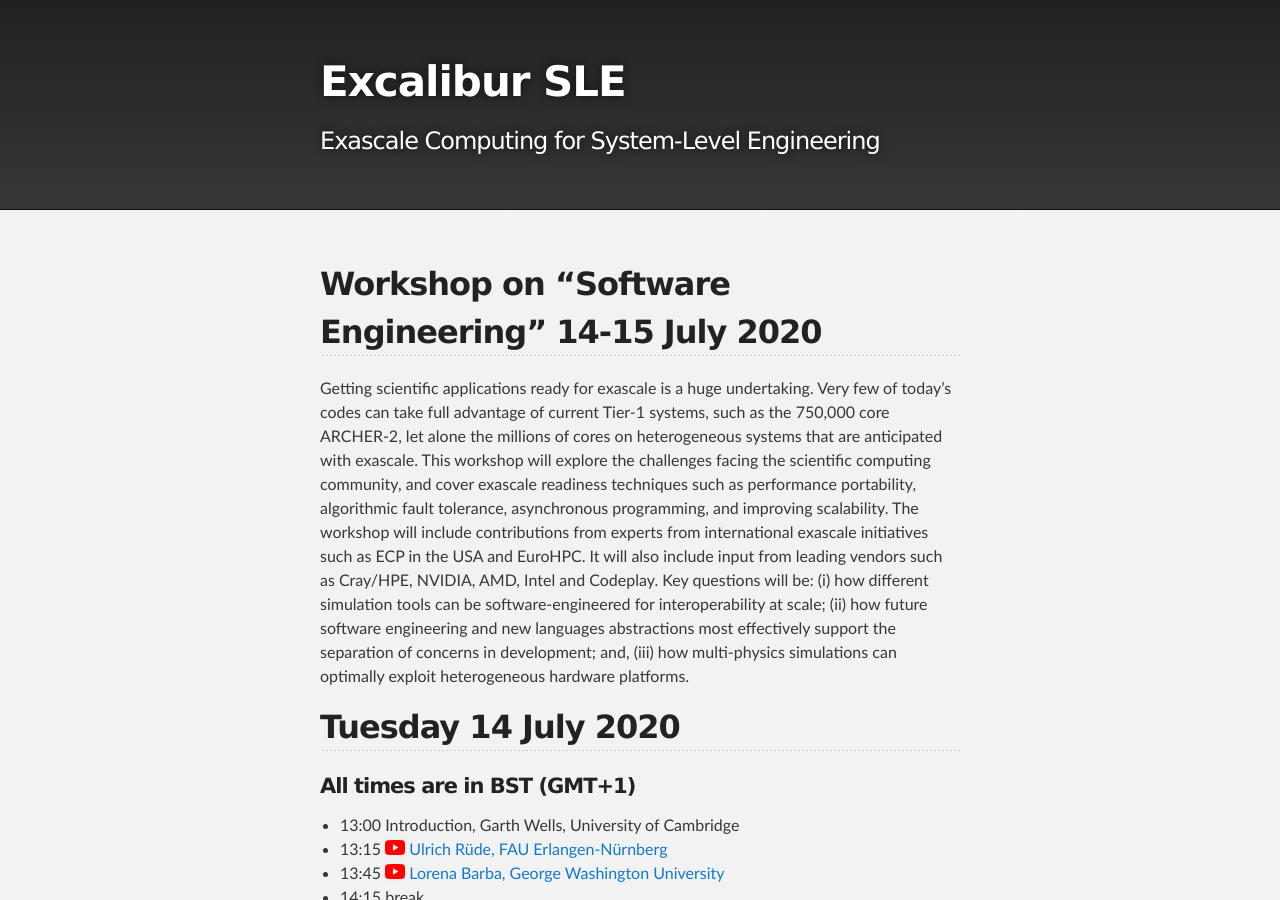
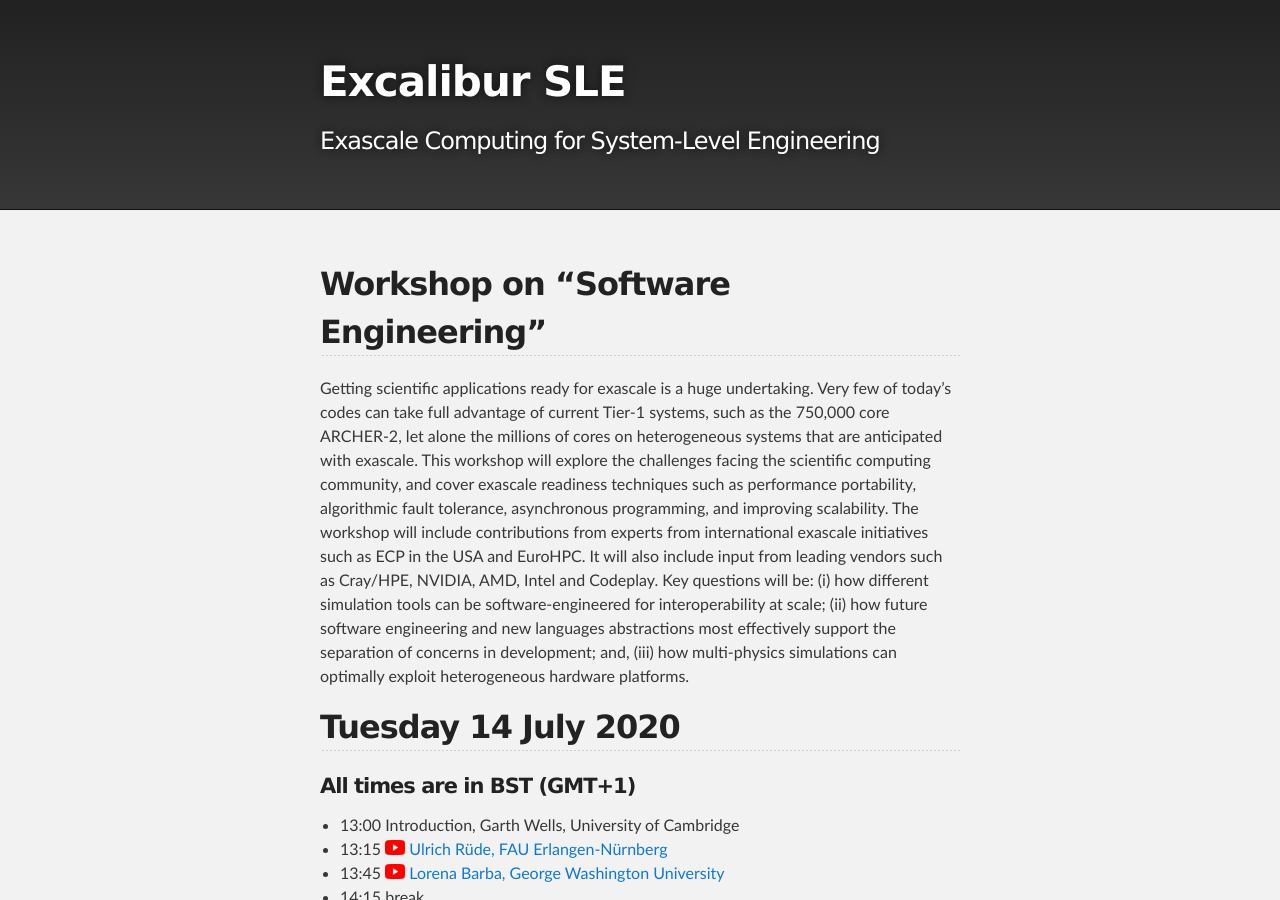
Before and after one commit to Excalibur-SLE/Excalibur-SLE.github.io, a Jekyll site: the page built from workshop1.md, in a window 1280 px wide and 900 px high. Built offline with Jekyll 4.4.1, drawn with Linux system fonts in a browser that asks for light colours; our own code applies the rules of GitHub Pages for plain Markdown files.

Commit message:
Simplify title

```diff
--- a/workshop1.md
+++ b/workshop1.md
@@ -2,7 +2,7 @@
 layout: default
 ---
 
-## Workshop on "Software Engineering" 14-15 July 2020
+## Workshop on "Software Engineering"
 
 Getting scientific applications ready for exascale is a huge
 undertaking. Very few of today’s codes can take full advantage of
```
